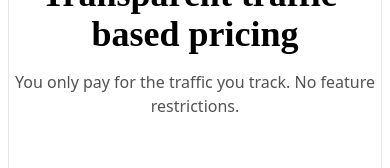
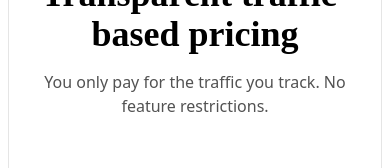
Before and after one commit to GauravNardia/plausible-alternative, a Next.js app: page /pricing in a window 390 px wide. Shown: the part 176-344 px from the top of the page. Built offline with nearby package versions, Linux system fonts and the light colour scheme; no server answers; sample sign-in values are in the browser's storage; a web font is replaced by a local one.

Commit message:
fix: responsivity2

```diff
--- a/app/(dashboard)/pricing/page.tsx
+++ b/app/(dashboard)/pricing/page.tsx
@@ -16,7 +16,7 @@ export default async function PricingPage() {
           <h1 className="text-4xl md:text-4xl font-semibold font-bpmf">
             Transparent traffic-based pricing
           </h1>
-          <p className="text-neutral-600 mt-4">
+          <p className="text-neutral-600 mt-4 px-3 sm:px-0">
             You only pay for the traffic you track.
             No feature restrictions.
           </p>
```
